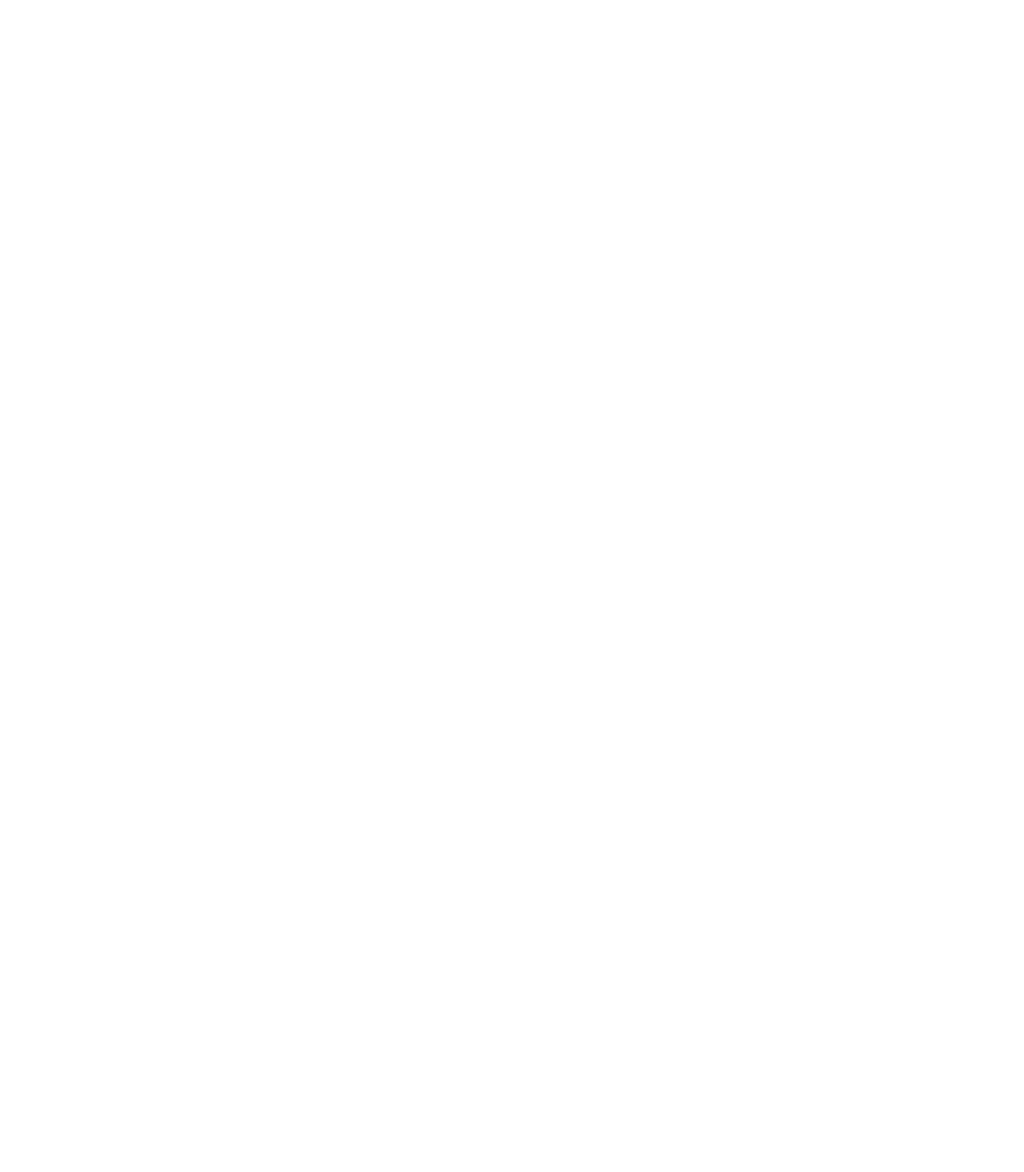
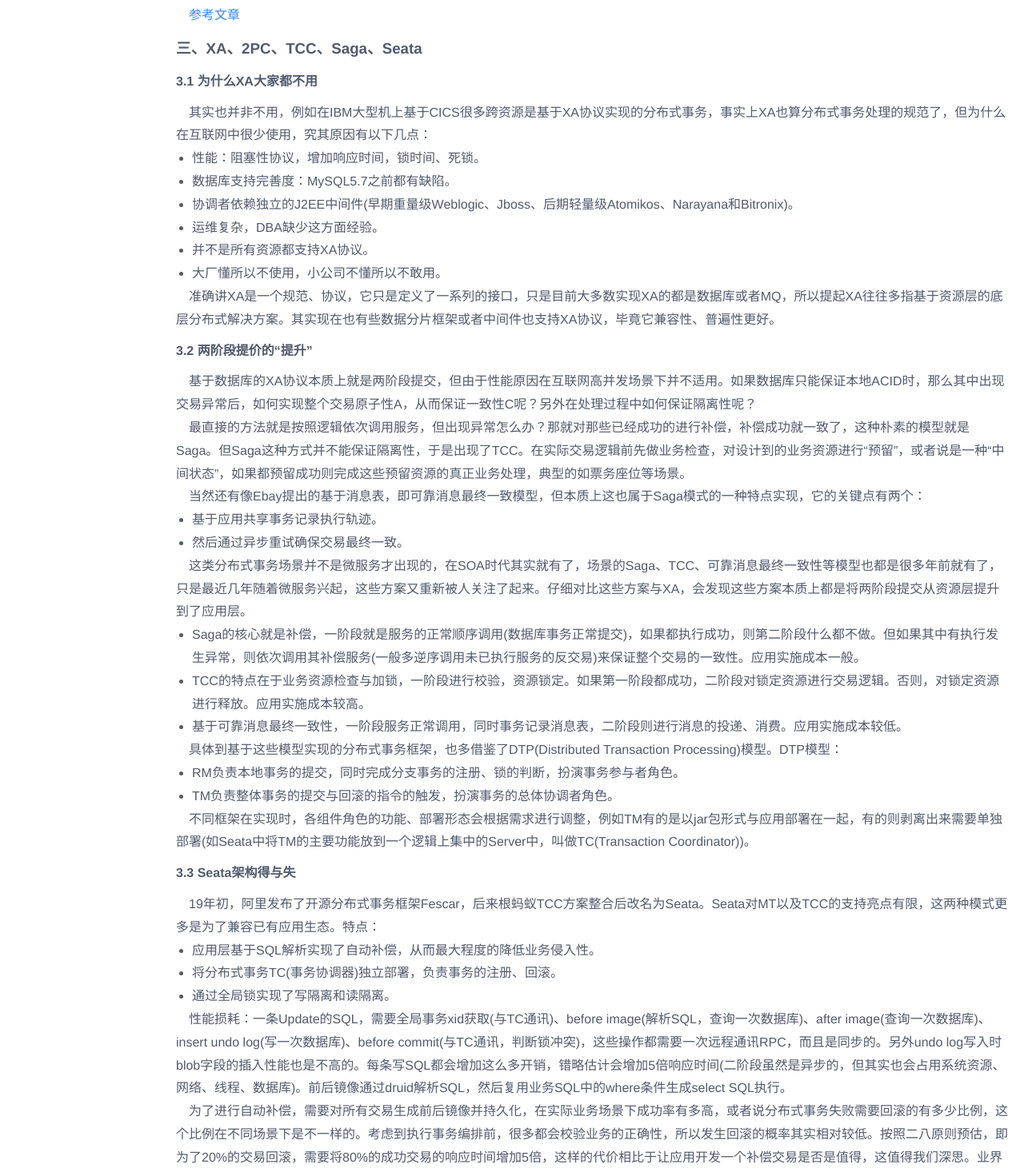
Before and after one commit to lixaviers/suyan-ms, a Vue app: page /#/distributed in a window 1280 px wide. Shown: the part 1922-3388 px from the top of the page at 80% size. Before the commit the page ends 2235 px from the top, so only its background shows below. Built offline with nearby package versions, Linux system fonts and the light colour scheme.

Commit message:
feat:page

```diff
--- a/src/views/page/distributed.vue
+++ b/src/views/page/distributed.vue
@@ -64,14 +64,56 @@
 </ol>
 <p>这两者共同点：都是关系数据库SQL以外的可选方案，逻辑随着数据分布，任何模型都可以自己持久化，将数据处理和数据存储分离，将读写分离，存储可以是异步或同步，取决于对一致性的要求程度。</p>
 <p>不同点：NOSQL之类的Key-Value存储产品是和关系数据库头碰头的产品BOX，可是适合非Java如PHP、Ruby等领域，是一种可以拿来就用的产品，而领域模型+分布式缓存+存储是一种复杂的架构解决方案，不是产品，但这种方式更灵活，更应该是架构师必须掌握的。</p>
-<p>&nbsp;</p>
-<p>&nbsp;</p>
-<p>&nbsp;</p>
-<p>&nbsp;</p>
-<p>&nbsp;</p>
-<p>&nbsp;</p>
-<p>&nbsp;</p>
-<p>&nbsp;</p>
+<p><a href="https://www.jdon.com/37625" target="_blank" rel="noopener">参考文章</a></p>
+<h3>三、XA、2PC、TCC、Saga、Seata</h3>
+<h4>3.1 为什么XA大家都不用</h4>
+<p>其实也并非不用，例如在IBM大型机上基于CICS很多跨资源是基于XA协议实现的分布式事务，事实上XA也算分布式事务处理的规范了，但为什么在互联网中很少使用，究其原因有以下几点：</p>
+<ul>
+<li>性能：阻塞性协议，增加响应时间，锁时间、死锁。</li>
+<li>数据库支持完善度：MySQL5.7之前都有缺陷。</li>
+<li>协调者依赖独立的J2EE中间件(早期重量级Weblogic、Jboss、后期轻量级Atomikos、Narayana和Bitronix)。</li>
+<li>运维复杂，DBA缺少这方面经验。</li>
+<li>并不是所有资源都支持XA协议。</li>
+<li>大厂懂所以不使用，小公司不懂所以不敢用。</li>
+</ul>
+<p>准确讲XA是一个规范、协议，它只是定义了一系列的接口，只是目前大多数实现XA的都是数据库或者MQ，所以提起XA往往多指基于资源层的底层分布式解决方案。其实现在也有些数据分片框架或者中间件也支持XA协议，毕竟它兼容性、普遍性更好。</p>
+<h4>3.2 两阶段提价的&ldquo;提升&rdquo;</h4>
+<p>基于数据库的XA协议本质上就是两阶段提交，但由于性能原因在互联网高并发场景下并不适用。如果数据库只能保证本地ACID时，那么其中出现交易异常后，如何实现整个交易原子性A，从而保证一致性C呢？另外在处理过程中如何保证隔离性呢？</p>
+<p>最直接的方法就是按照逻辑依次调用服务，但出现异常怎么办？那就对那些已经成功的进行补偿，补偿成功就一致了，这种朴素的模型就是Saga。但Saga这种方式并不能保证隔离性，于是出现了TCC。在实际交易逻辑前先做业务检查，对设计到的业务资源进行&ldquo;预留&rdquo;，或者说是一种&ldquo;中间状态&rdquo;，如果都预留成功则完成这些预留资源的真正业务处理，典型的如票务座位等场景。</p>
+<p>当然还有像Ebay提出的基于消息表，即可靠消息最终一致模型，但本质上这也属于Saga模式的一种特点实现，它的关键点有两个：</p>
+<ul>
+<li>基于应用共享事务记录执行轨迹。</li>
+<li>然后通过异步重试确保交易最终一致。</li>
+</ul>
+<p>这类分布式事务场景并不是微服务才出现的，在SOA时代其实就有了，场景的Saga、TCC、可靠消息最终一致性等模型也都是很多年前就有了，只是最近几年随着微服务兴起，这些方案又重新被人关注了起来。仔细对比这些方案与XA，会发现这些方案本质上都是将两阶段提交从资源层提升到了应用层。</p>
+<ul>
+<li>Saga的核心就是补偿，一阶段就是服务的正常顺序调用(数据库事务正常提交)，如果都执行成功，则第二阶段什么都不做。但如果其中有执行发生异常，则依次调用其补偿服务(一般多逆序调用未已执行服务的反交易)来保证整个交易的一致性。应用实施成本一般。</li>
+<li>TCC的特点在于业务资源检查与加锁，一阶段进行校验，资源锁定。如果第一阶段都成功，二阶段对锁定资源进行交易逻辑。否则，对锁定资源进行释放。应用实施成本较高。</li>
+<li>基于可靠消息最终一致性，一阶段服务正常调用，同时事务记录消息表，二阶段则进行消息的投递、消费。应用实施成本较低。</li>
+</ul>
+<p>具体到基于这些模型实现的分布式事务框架，也多借鉴了DTP(Distributed Transaction Processing)模型。DTP模型：</p>
+<ul>
+<li>RM负责本地事务的提交，同时完成分支事务的注册、锁的判断，扮演事务参与者角色。</li>
+<li>TM负责整体事务的提交与回滚的指令的触发，扮演事务的总体协调者角色。</li>
+</ul>
+<p>不同框架在实现时，各组件角色的功能、部署形态会根据需求进行调整，例如TM有的是以jar包形式与应用部署在一起，有的则剥离出来需要单独部署(如Seata中将TM的主要功能放到一个逻辑上集中的Server中，叫做TC(Transaction Coordinator))。</p>
+<h4>3.3 Seata架构得与失</h4>
+<p>19年初，阿里发布了开源分布式事务框架Fescar，后来根蚂蚁TCC方案整合后改名为Seata。Seata对MT以及TCC的支持亮点有限，这两种模式更多是为了兼容已有应用生态。特点：</p>
+<ul>
+<li>应用层基于SQL解析实现了自动补偿，从而最大程度的降低业务侵入性。</li>
+<li>将分布式事务TC(事务协调器)独立部署，负责事务的注册、回滚。</li>
+<li>通过全局锁实现了写隔离和读隔离。</li>
+</ul>
+<p>性能损耗：一条Update的SQL，需要全局事务xid获取(与TC通讯)、before image(解析SQL，查询一次数据库)、after image(查询一次数据库)、insert undo log(写一次数据库)、before commit(与TC通讯，判断锁冲突)，这些操作都需要一次远程通讯RPC，而且是同步的。另外undo log写入时blob字段的插入性能也是不高的。每条写SQL都会增加这么多开销，错略估计会增加5倍响应时间(二阶段虽然是异步的，但其实也会占用系统资源、网络、线程、数据库)。前后镜像通过druid解析SQL，然后复用业务SQL中的where条件生成select SQL执行。</p>
+<p>为了进行自动补偿，需要对所有交易生成前后镜像并持久化，在实际业务场景下成功率有多高，或者说分布式事务失败需要回滚的有多少比例，这个比例在不同场景下是不一样的。考虑到执行事务编排前，很多都会校验业务的正确性，所以发生回滚的概率其实相对较低。按照二八原则预估，即为了20%的交易回滚，需要将80%的成功交易的响应时间增加5倍，这样的代价相比于让应用开发一个补偿交易是否是值得，这值得我们深思。业界还有种思路，通过数据库binlog恢复SQL执行前后镜像，这样省去了同步undo log生成记录，减少性能损耗，同时对业务零侵入。</p>
+<p>全局锁：</p>
+<ul>
+<li>热点数据：Seata在每个分支事务中会携带对应的锁信息，在before commit阶段会依次获取锁(因为需要将所有SQL执行完才能拿到所有锁信息，所以放在commit前判断)。相比XA，Seata虽然在一阶段成功后会是否数据库锁，但一阶段在commit前全局锁的判断也拉长了对数据锁的占有时间，这个开销比XA的prepare低多少需要根据实际业务场景进行测试。全局锁的引入实现了隔离性，但带来的问题就是阻塞，降低并发性，尤其是热点数据，这个问题会更加严重。</li>
+<li>回滚锁释放时间：Seata在回滚时，需要先删除各节点的undo log，然后才能释放TC内存中的锁，如果第二阶段是回滚，释放锁的时间会更长。</li>
+<li>死锁问题：Seata的引入全局锁会额外增加死锁的风险，但如果实现死锁，会不断进行重试，最后靠等待全局锁超时，这种方式并不优雅，也延长了对数据库锁的占有时间。</li>
+</ul>
+<p>在数据库本地事务隔离级别<strong>读已提交(Read Committed)</strong>的基础上，Seata(AT模式)的默认全局隔离级别是<strong>读未提交(Read Uncommitted)</strong>。如果应用在特定场景下，必须要求全局的读已提交，目前Seata的方式是通过SELECT FOR UPDATE语句的代理。</p>
+<p><a href="https://www.sohu.com/a/336224977_673711" target="_blank" rel="noopener">参考文章</a> <a style="padding-left: 10px;" href="http://seata.io/zh-cn/docs/overview/what-is-seata.html" target="_blank" rel="noopener">Seata官方文档</a></p>
 <p>&nbsp;</p>
 <p>&nbsp;</p>
     </div>
```
